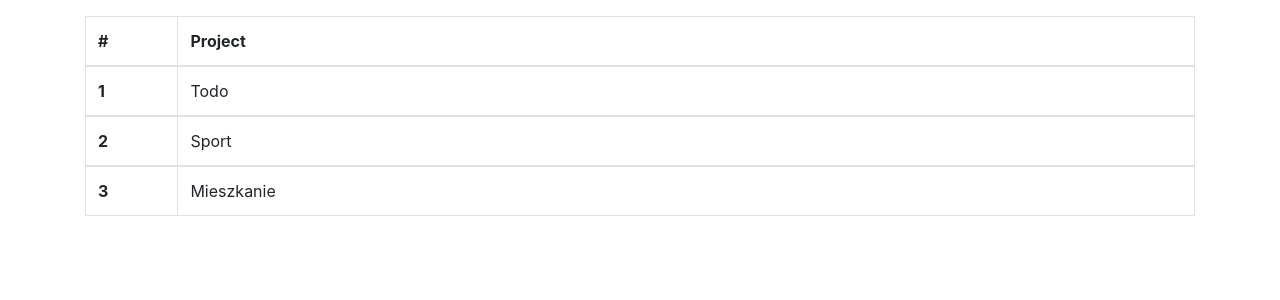
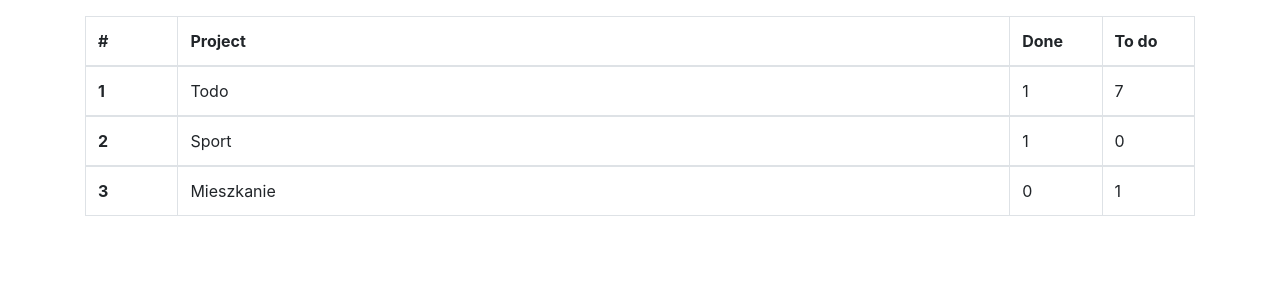
Before and after one commit to humanbeing-dev/MyTodo_App, a Django app: page /profile/ in a window 1280 px wide. Shown: the part 192-492 px from the top of the page. Run offline with Django 3.2, Linux system fonts and the light colour scheme; a user stored in the database is signed in; data comes from the database, SQL or seed files in the repository; both versions use the stored data as it was after the commit; some libraries are stand-ins or nearby versions.

Commit message:
Add statistics to profile page

```diff
--- a/user/templates/user/profile.html
+++ b/user/templates/user/profile.html
@@ -17,7 +17,9 @@
         <thead>
             <tr>
                 <th scope="col" class="col-1">#</th>
-                <th scope="col" class="col-11">Project</th>
+                <th scope="col" class="col-9">Project</th>
+                <th scope="col" class="col-1">Done</th>
+                <th scope="col" class="col-1">To do</th>
             </tr>
         </thead>
 
@@ -25,13 +27,13 @@
         <tbody>
             <tr>
                 <th scope="row">{{ forloop.counter }}</th>
-                <td>{{ project }}</td>
+                <td>{{ project.names }}</td>
+                <td>{{ project.done }}</td>
+                <td>{{ project.undone }}</td>
             </tr>
         </tbody>
         {% endfor %}
 
     </table>
 
-
-
 {% endblock content %}
--- a/user/views.py
+++ b/user/views.py
@@ -21,6 +21,12 @@ def register(request):
 
 @login_required
 def profile(request):
-    projects = list({task['project'] for task in Todo.objects.all().values()})
-    print(projects)
+    names = list({task['project'] for task in Todo.objects.all().values()})
+    done = [task['project'] for task in Todo.objects.all().values() if task['complete']]
+    undone = [task['project'] for task in Todo.objects.all().values() if not task['complete']]
+
+    projects = []
+    for name in names:
+        projects.append({'names': name, 'done': done.count(name), 'undone': undone.count(name)})
+
     return render(request, 'user/profile.html', context={'projects': projects})
```
Also changed, not shown: db.sqlite3.
